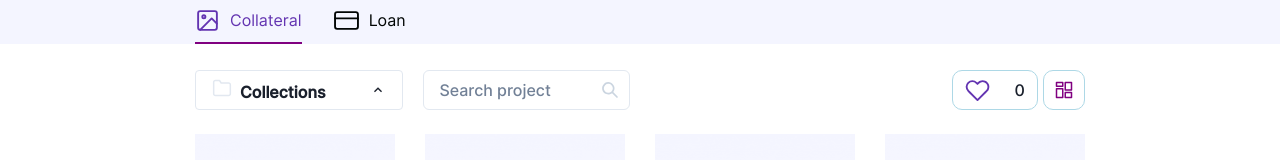
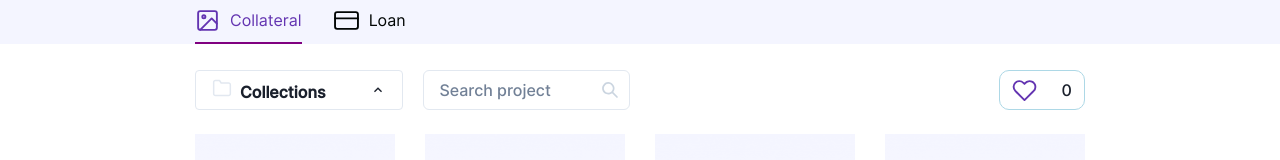
Before and after one commit to paurock/goby, a Next.js app: page / in a window 1280 px wide. Shown: the part 285-445 px from the top of the page. Built offline with nearby package versions, Linux system fonts and the light colour scheme.

Commit message:
Toolbar: removed tile view mode button

```diff
--- a/src/components/Toolbar/index.tsx
+++ b/src/components/Toolbar/index.tsx
@@ -98,8 +98,10 @@ const Toolbar = (): JSX.Element => {
               />
               {likes}
             </Flex>
+            {/*
             <Flex
-              display={['none', 'flex', 'flex', 'flex', 'flex']}
+              display={['none', 'flex', 'flex', 'flex', 'flex']}]
+              bg="gray"
               sx={{
                 justifyContent: 'center',
                 alignItems: 'center',
@@ -108,6 +110,7 @@ const Toolbar = (): JSX.Element => {
                 maxWidth: '100px',
               }}
             >
+
               <IconButton
                 w="40px"
                 minH="40px"
@@ -119,7 +122,7 @@ const Toolbar = (): JSX.Element => {
                 _active={{ background: 'lightBlue' }}
                 _selected={{ background: 'lightBlue' }}
               />
-              {/*<IconButton
+              <IconButton
                 w="40px"
                 h="40px"
                 variant="outlined"
@@ -128,8 +131,8 @@ const Toolbar = (): JSX.Element => {
                 icon={listIcon(color)}
                 _active={{ background: "lightBlue" }}
                 _selected={{ background: "lightBlue" }}
-              />*/}
-            </Flex>
+              />
+            </Flex>*/}
           </GridItem>
         </Grid>
       </Flex>
```
